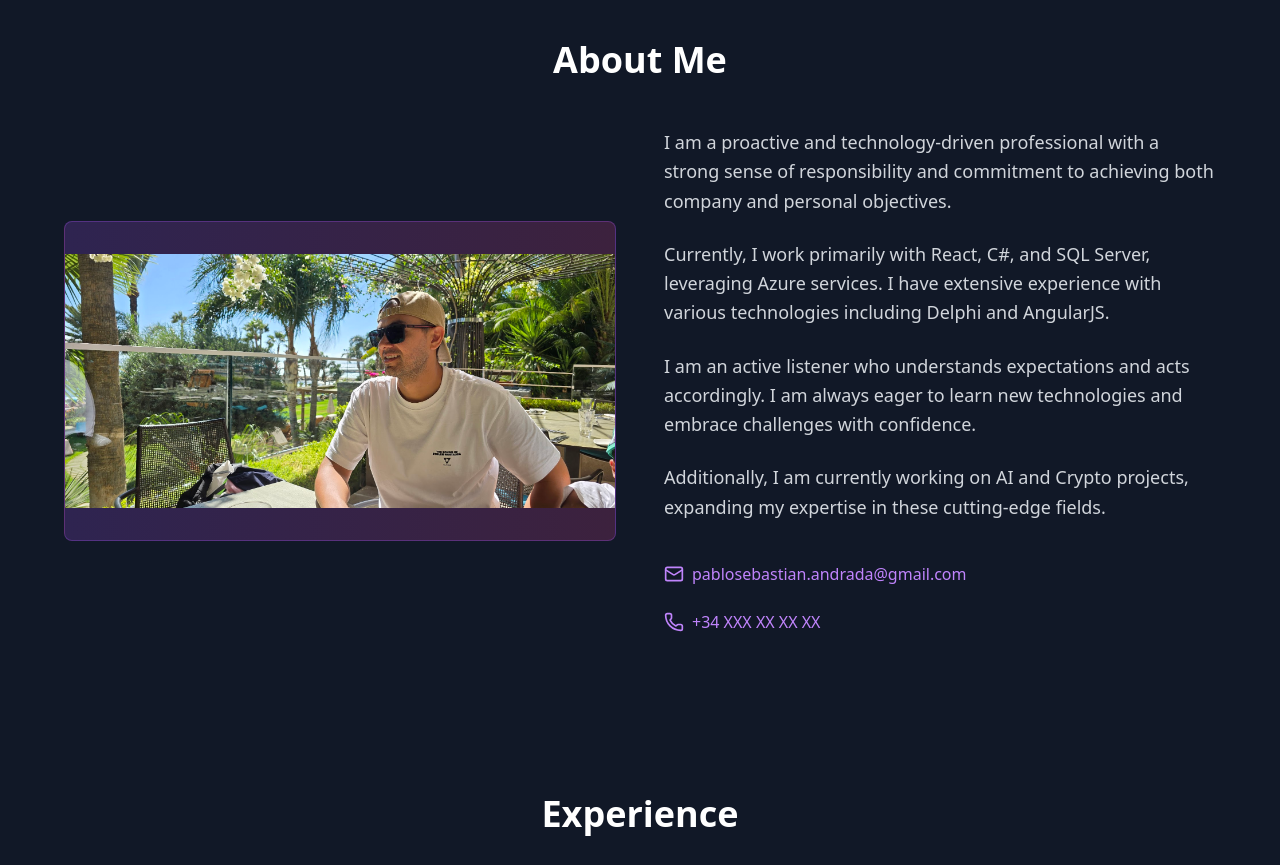
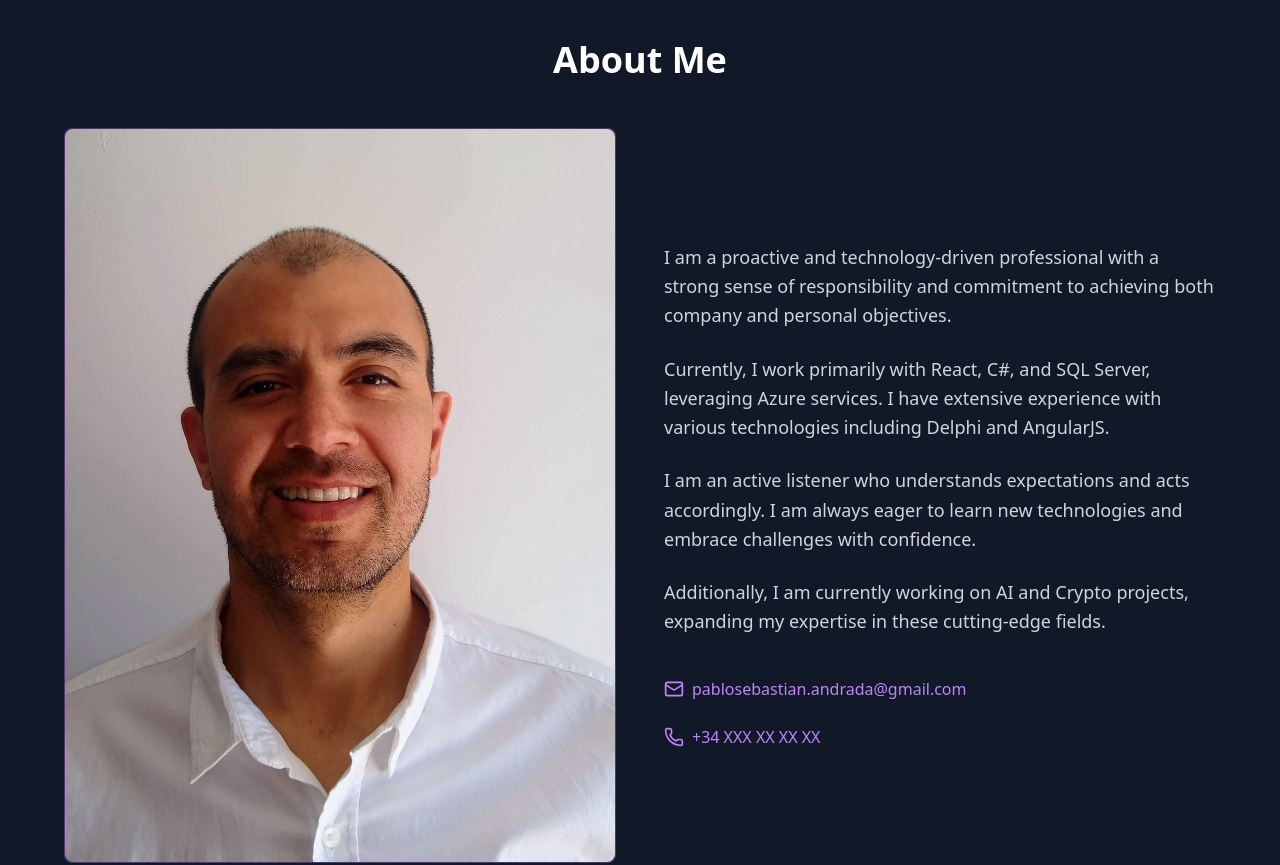
Before and after one commit to Paskual86/pablo.andrada, a React (Create React App) app: page / in a window 1280 px wide. Shown: the part 840-1705 px from the top of the page. Built offline with nearby package versions, Linux system fonts and the light colour scheme.

Commit message:
Change photo about me

```diff
--- a/src/components/sections/about/about.jsx
+++ b/src/components/sections/about/about.jsx
@@ -10,11 +10,12 @@ export const AboutSection = () => {
         </h2>
         <div className='grid md:grid-cols-2 gap-12 items-center'>
           <div>
-            <div className='w-full h-80 bg-gradient-to-r from-purple-500/20 to-pink-500/20 rounded-lg flex items-center justify-center border border-purple-500/30'>
+            <div className='w-full h-full bg-gradient-to-r from-purple-500/20 to-pink-500/20 rounded-lg flex items-center justify-center border border-purple-500/30'>
               {/*<User size={120} className='text-purple-400' />*/}
               <img
-                src='/pablo.andrada/Images/AboutMe1.jpg'
+                src='/pablo.andrada/Images/AboutMe3.jpg'
                 alt='About Me'
+                className='object-contain h-full max-w-full rounded-lg'
               ></img>
             </div>
           </div>
```
Also changed, not shown: public/Images/AboutMe3.jpg (added).
